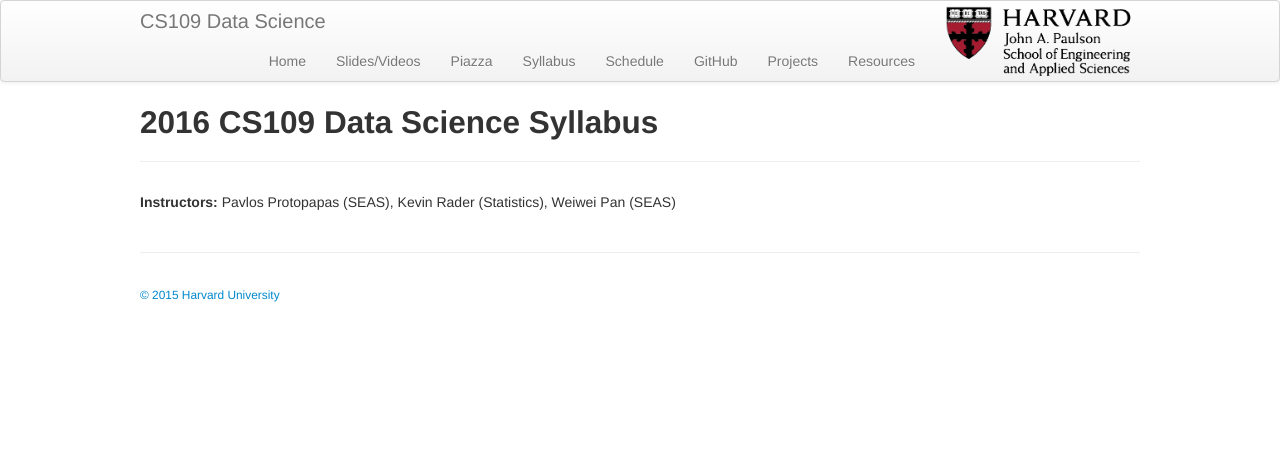
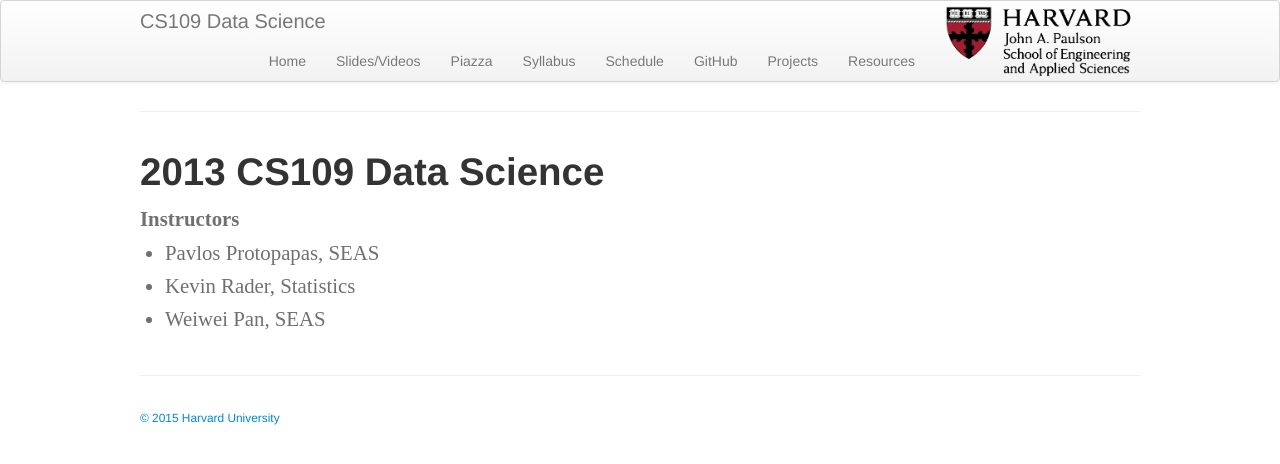
Before and after one commit to cs109/2015, a Jekyll site: the page built from pages/2016A.md, in a window 1280 px wide. Shown: the top 464 px of the page. Built offline with Jekyll 4.4.1, drawn with Linux system fonts in a browser that asks for light colours.

Commit message:
review 2016 pages

```diff
--- a/pages/2016A.md
+++ b/pages/2016A.md
@@ -1,6 +1,15 @@
 ---
 layout: page
-title: 2016 CS109 Data Science Syllabus
 ---
 
-**Instructors:** Pavlos Protopapas (SEAS), Kevin Rader (Statistics), Weiwei Pan (SEAS)
+# 2013 CS109 Data Science
+
+<div style="font-family:Karla; font-size:1.3rem; color:#707070;line-height:1.6;">
+<div style="font-family:Karla; font-size:1.3rem; color:#707070;line-height:1.6;">
+  <b>Instructors</b>
+   <ul  style="font-family:Karla; font-size:1.3rem; color:#707070;line-height:1.6;">
+<li  style="font-family:Karla; font-size:1.3rem; color:#707070;line-height:1.6;">
+    Pavlos Protopapas, SEAS</li>
+<li  style="font-family:Karla; font-size:1.3rem; color:#707070;line-height:1.6;"> Kevin Rader, Statistics</li>
+<li  style="font-family:Karla; font-size:1.3rem; color:#707070;line-height:1.6;"> Weiwei Pan, SEAS</li>
+</ul>
```
